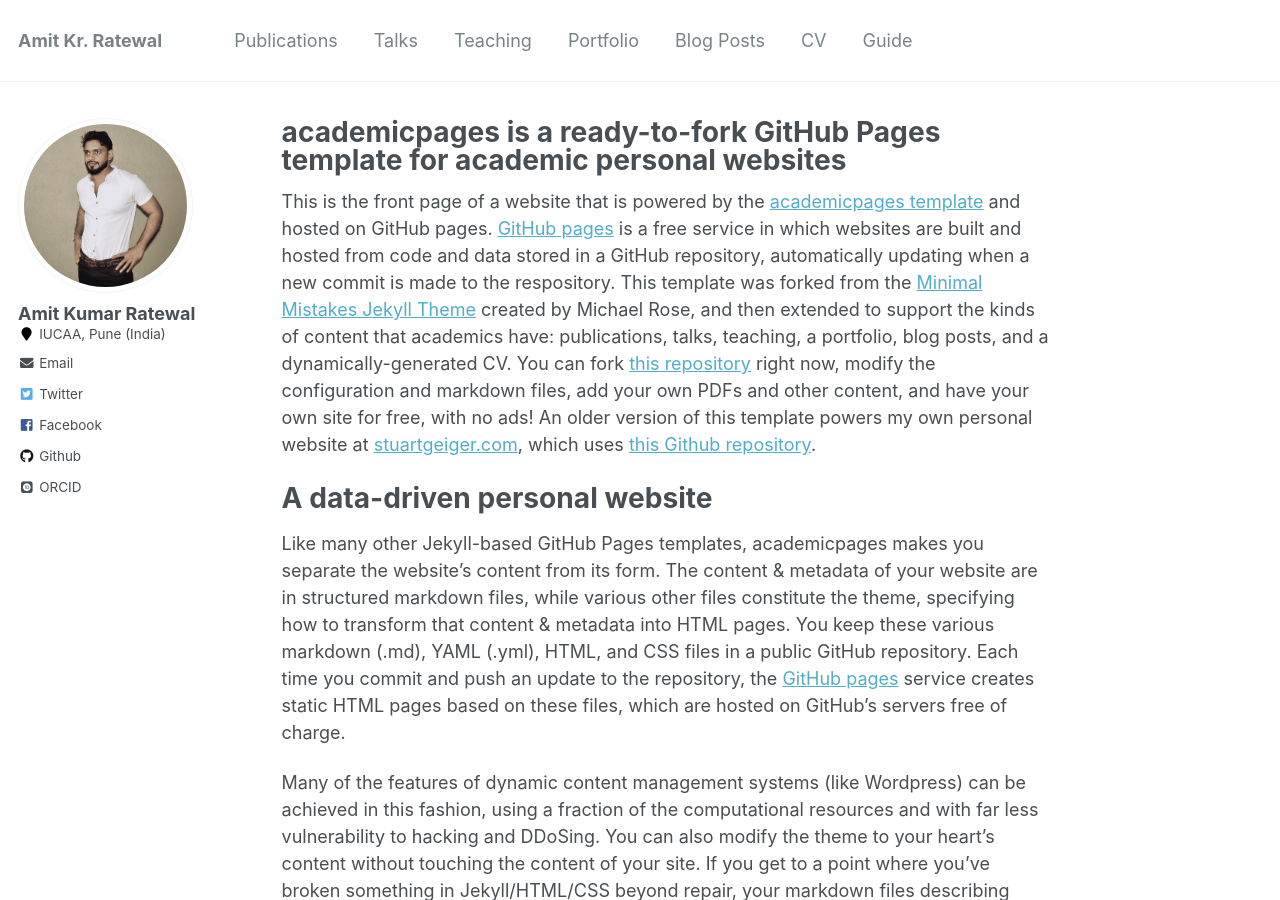
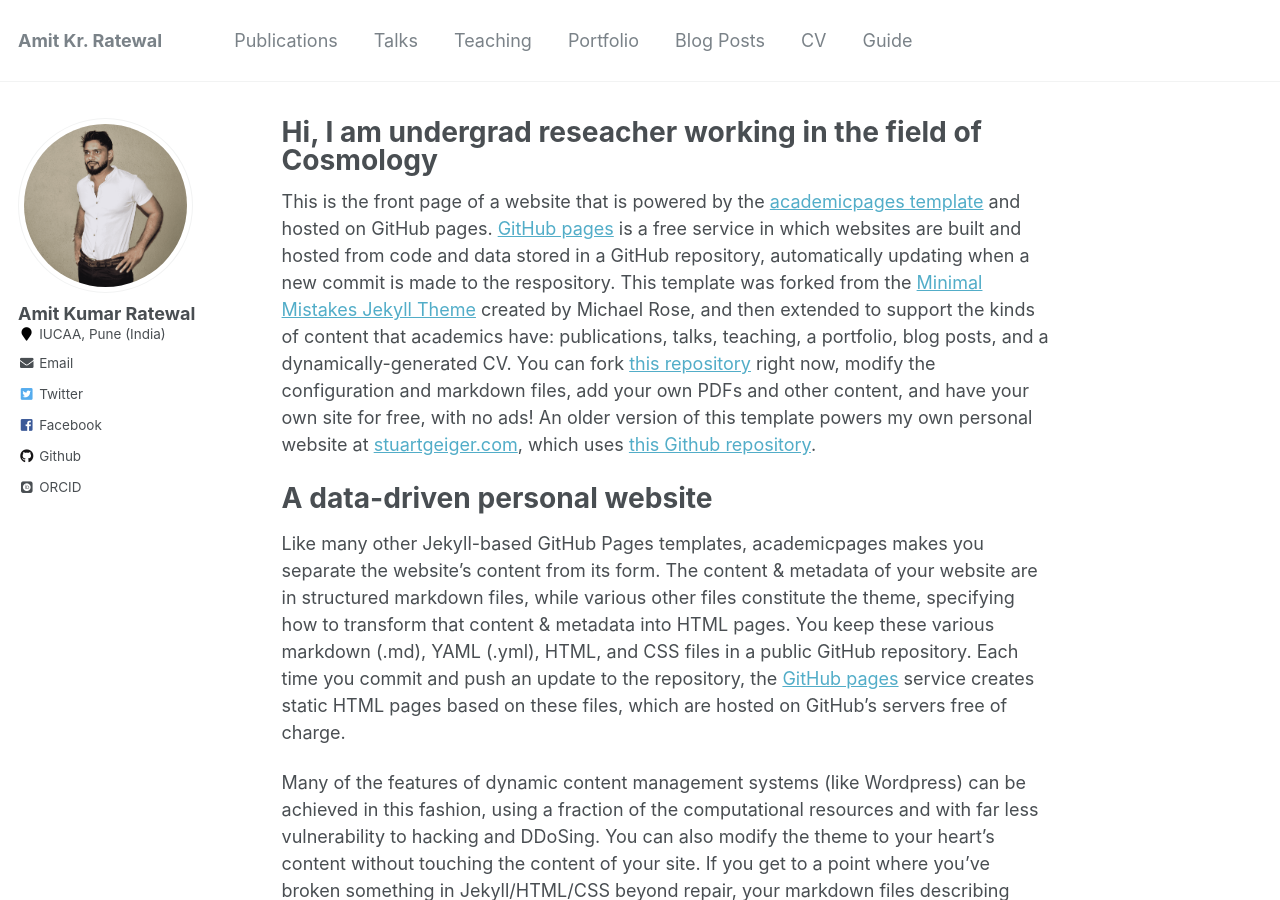
Before and after one commit to ratewalamit/ratewalamit.github.io, a Jekyll site: the page built from _pages/about.md, in a window 1280 px wide and 900 px high. Built offline with Jekyll 4.4.1, drawn with Linux system fonts in a browser that asks for light colours; some web fonts are replaced.

Commit message:
Update about.md

```diff
--- a/_pages/about.md
+++ b/_pages/about.md
@@ -1,6 +1,6 @@
 ---
 permalink: /
-title: "academicpages is a ready-to-fork GitHub Pages template for academic personal websites"
+title: "Hi, I am undergrad reseacher working in the field of Cosmology"
 excerpt: "About me"
 author_profile: true
 redirect_from:
```
